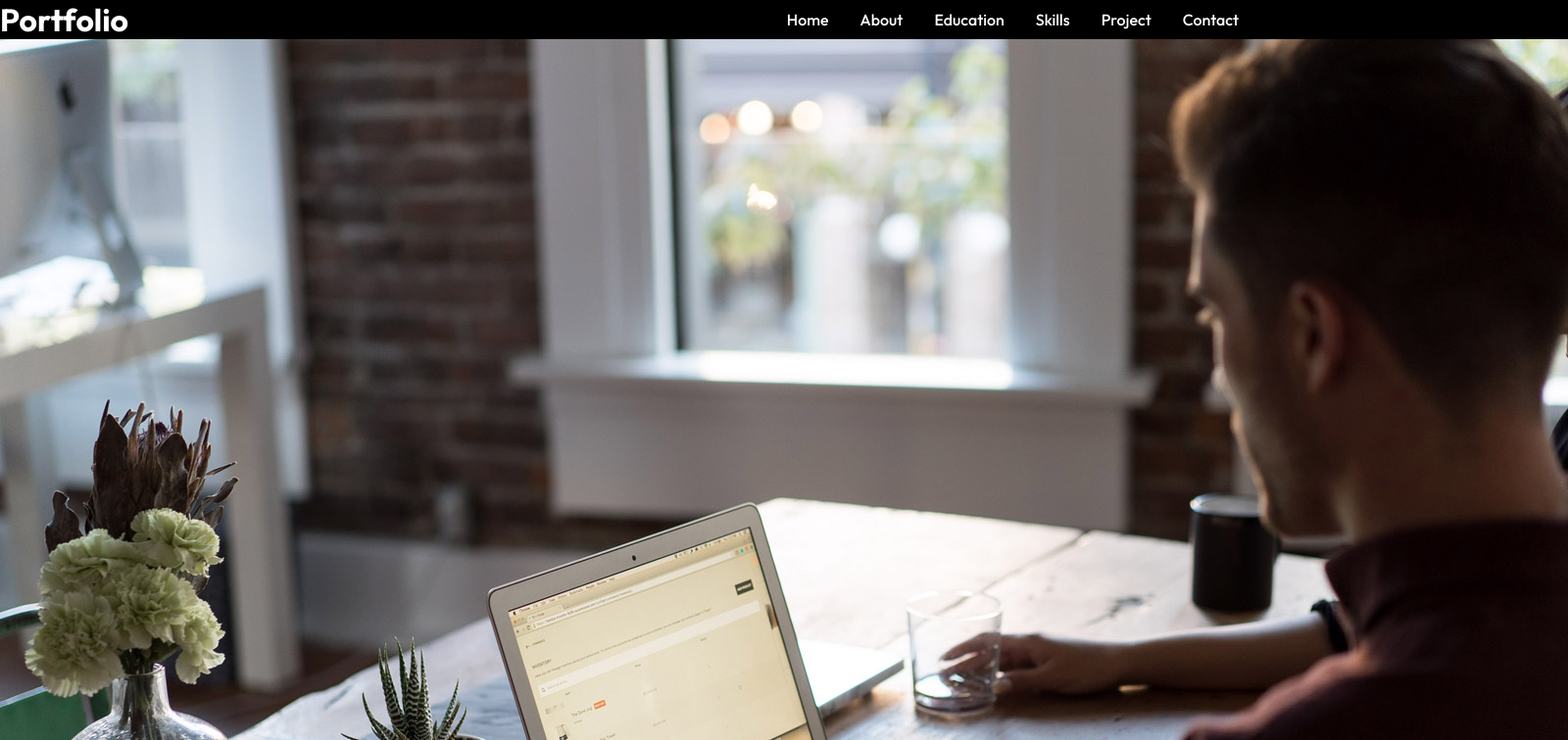
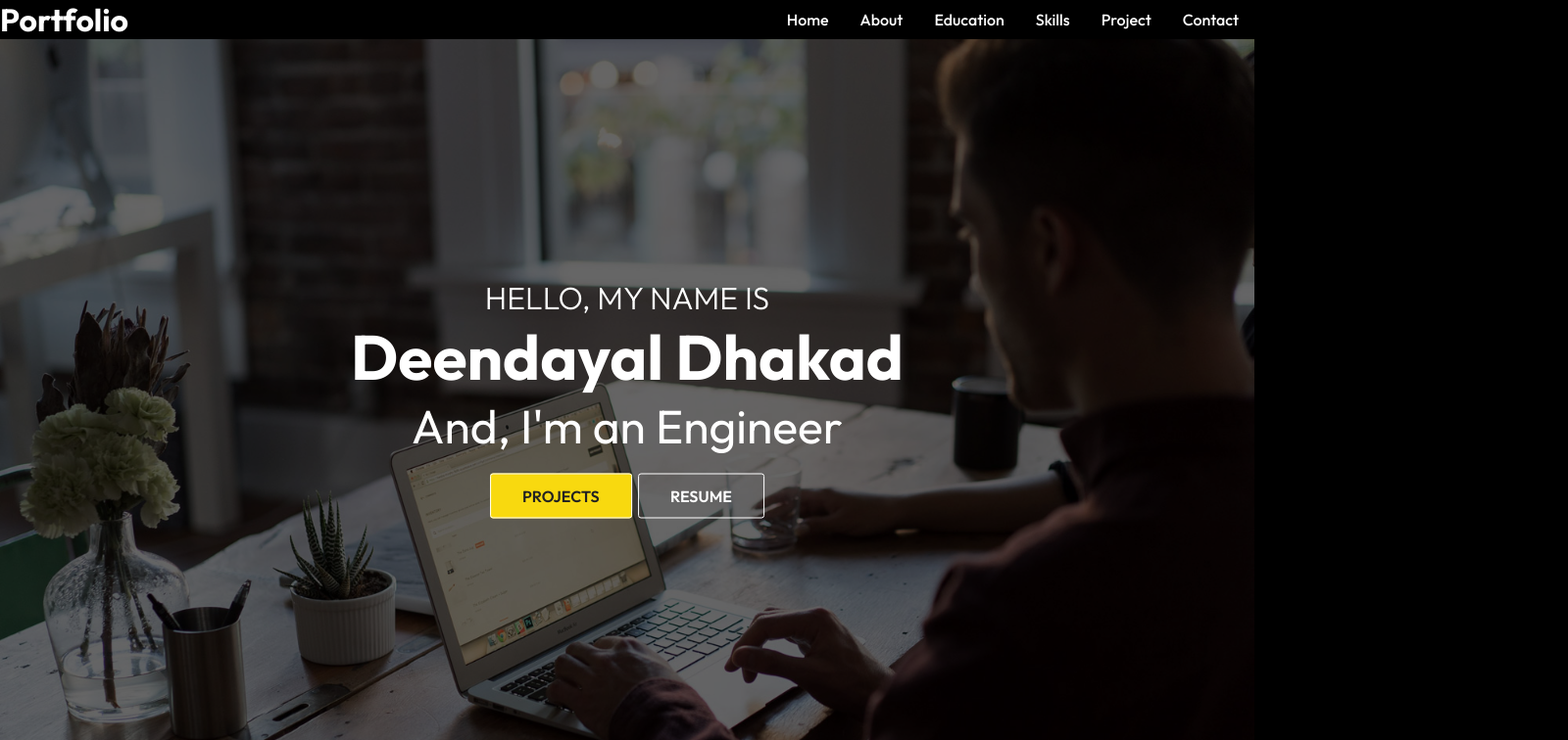
Before and after one commit to dayal-dhakad/Portfolio-React-Js, a React (Create React App) app: page / in a window 1280 px wide. Shown: the top 756 px of the page at 98% size, 1600 px wide, since content can reach past the window. Built offline with nearby package versions, Linux system fonts and the light colour scheme; a web font is replaced by a local one.

Commit message:
hero section

```diff
--- a/src/components/HeroImg.js
+++ b/src/components/HeroImg.js
@@ -11,12 +11,12 @@ const HeroImg = () => {
             <img className="intro-img" src={IntroImg} alt="IntroImg" />
         </div>
         <div className="content">
-            <p>Hello, My name is</p>
+            <p className="p1">Hello, My name is</p>
             <h1>Deendayal Dhakad</h1>
-            <p>And, I'm an Engineer</p>
+            <p className="p2">And, I'm an Engineer</p>
             <div>
                 <Link to="/project" className="btn">Projects</Link>
-                <Link to="/resume" className="btn">Resume</Link>
+                <Link to="/resume" className="btn btn-light">Resume</Link>
             </div>
         </div>
     </div>
--- a/src/components/HeroImgStyles.css
+++ b/src/components/HeroImgStyles.css
@@ -0,0 +1,58 @@
+.mask {
+  width: 100%;
+  height: 100vh;
+  position: relative;
+}
+
+.intro-img {
+  width: 100%;
+  height: 100%;
+  background-size: cover;
+  background-position: center;
+  object-fit: cover;
+}
+
+.mask::after {
+  content: "";
+  width: 100%;
+  height: 100%;
+  position: absolute;
+  top: 0;
+  left: 0;
+  background-color: #000;
+  opacity: 0.6;
+}
+
+.hero{
+    height: 100%;
+    width: 100%;
+}
+
+.hero .content{
+    position: absolute;
+    transform: translate(-50%, -50%);
+    top: 50%;
+    left: 50%;
+    text-align: center;
+}
+
+.hero .content h1{
+    font-size: 4rem;
+    /* padding: 0.6rem 0 1.5rem; */
+}
+
+.content .p1{
+    font-size: 2rem;
+    font-weight: 300;
+    text-transform: uppercase;
+    /* padding: 0.6rem 0 1.5rem; */
+}
+
+.content .p2{
+    font-size: 3rem;
+      padding-bottom: 2rem;
+}
+
+.content .btn{
+    margin: 1rem 0.2rem;
+}
```
